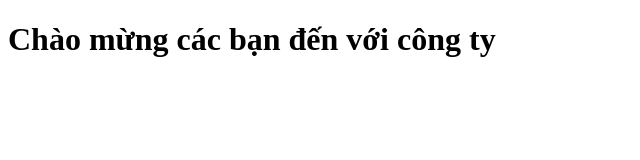
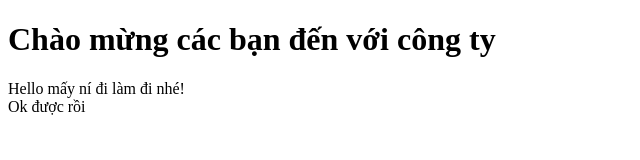
Before and after one commit to tigerex/DEMO_conflict, a plain HTML site: page index.html in a window 1280 px wide. Shown: the whole page, without its empty margins (0-640 px from the left). Drawn offline with Linux system fonts and the light colour scheme.

Commit message:
Update index

```diff
--- a/index.html
+++ b/index.html
@@ -7,5 +7,9 @@
 </head>
 <body>
     <h1> Chào mừng các bạn đến với công ty </h1>
+    <p>
+        Hello mấy ní đi làm đi nhé!
+        <br> Ok được rồi
+    </p>
 </body>
 </html>
```
